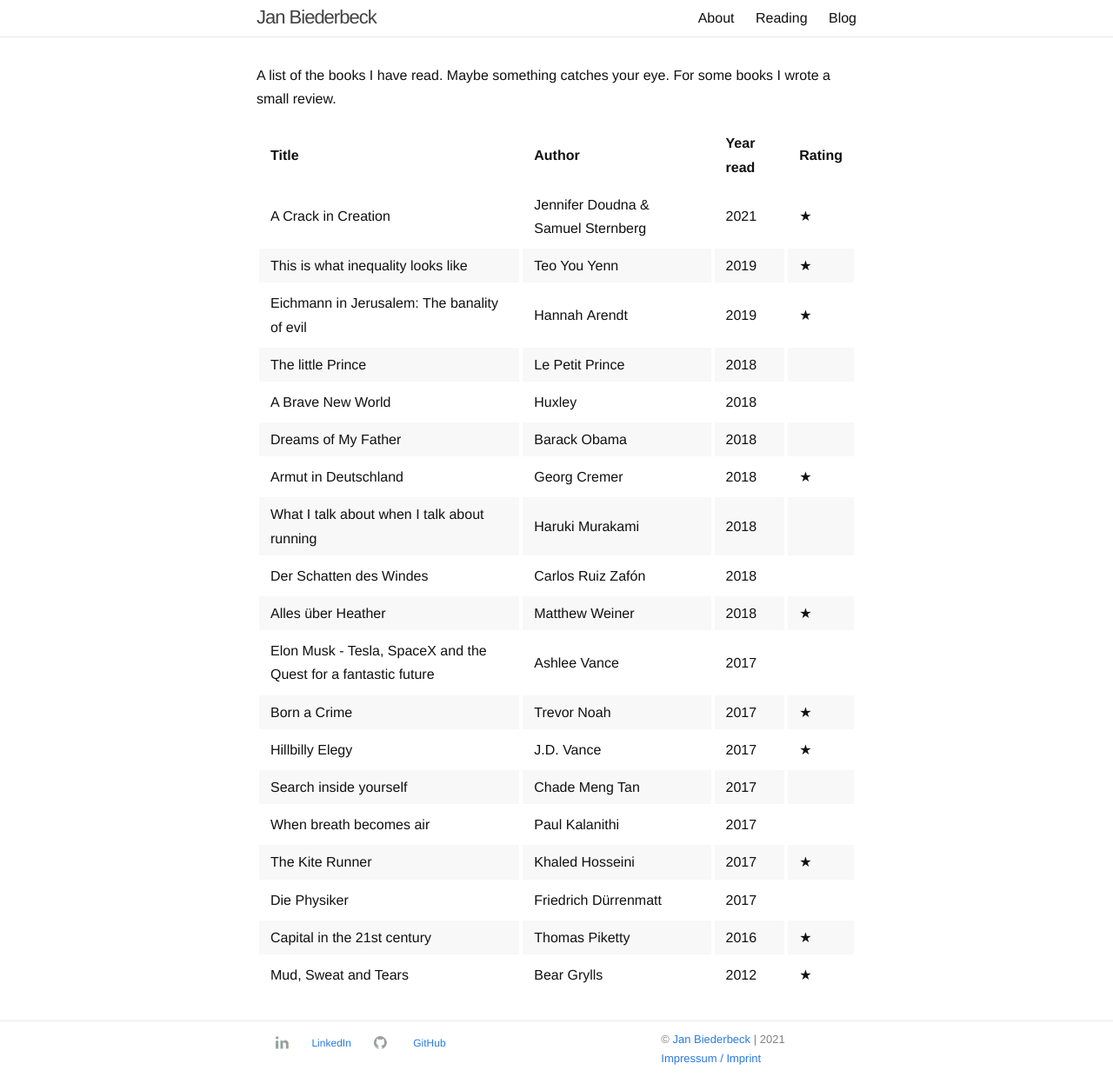
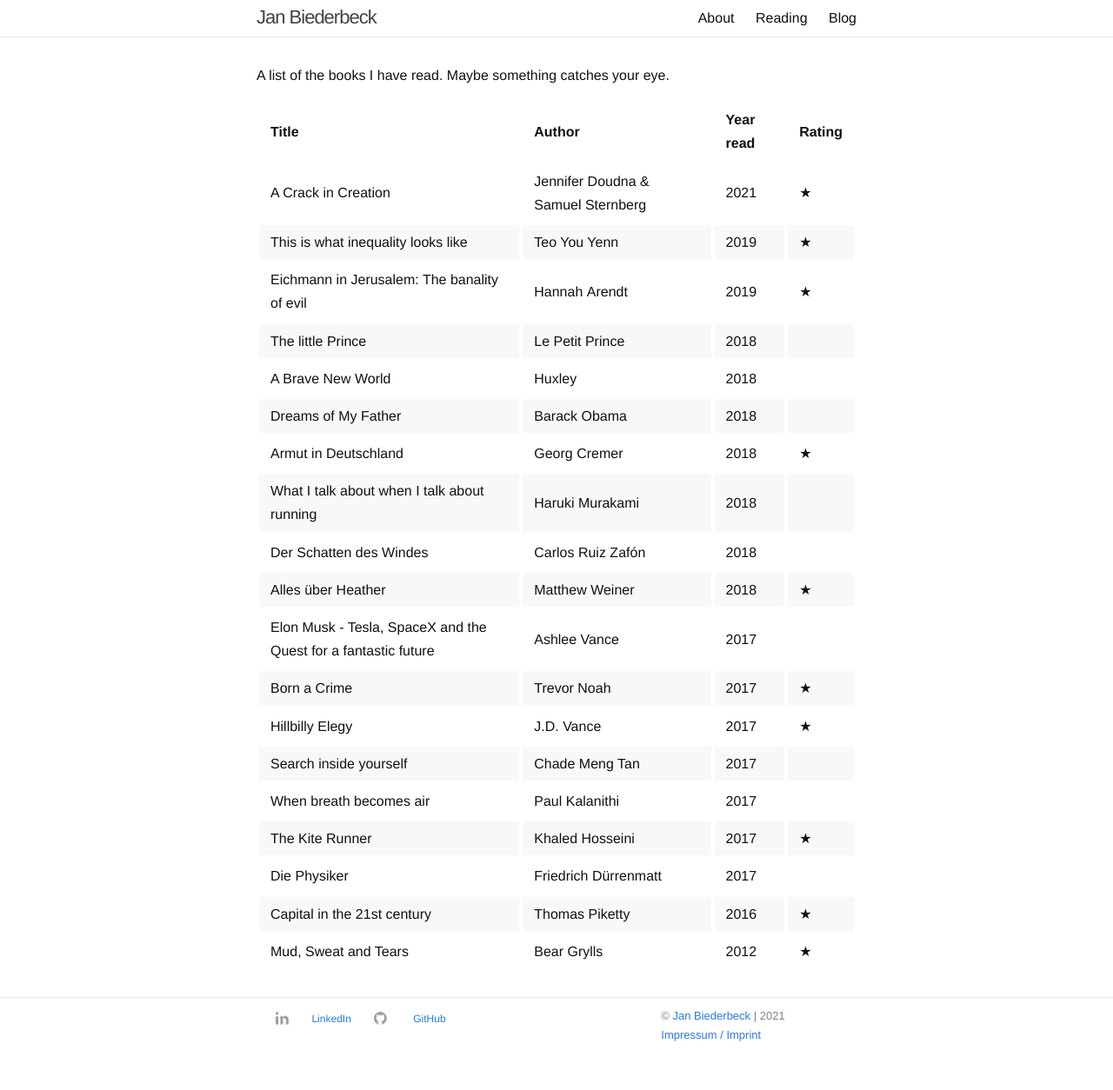
Before and after one commit to bigredpandas/bigredpandas.github.io, a Jekyll site: the page built from reading.md, in a window 1280 px wide. Shown: the whole page at 87% size. Built offline with Jekyll 4.4.1, drawn with Linux system fonts in a browser that asks for light colours; after the commit the page ends 1227 px from its top, so only the background shows below that.

Commit message:
updated alignment of text

```diff
--- a/_sass/_post.scss
+++ b/_sass/_post.scss
@@ -36,7 +36,6 @@
 .post-content {
   margin-bottom: $spacing-unit;
   width: 100%;
-  text-align: justify;
   h2 {
     font-size: 32px;
 
--- a/reading.md
+++ b/reading.md
@@ -4,7 +4,7 @@
 slug: /reading
 ---
 
-A list of the books I have read. Maybe something catches your eye. For some books I wrote a small review.
+A list of the books I have read. Maybe something catches your eye.
 
 
 | Title                                                          | Author               | Year read | Rating |
```
